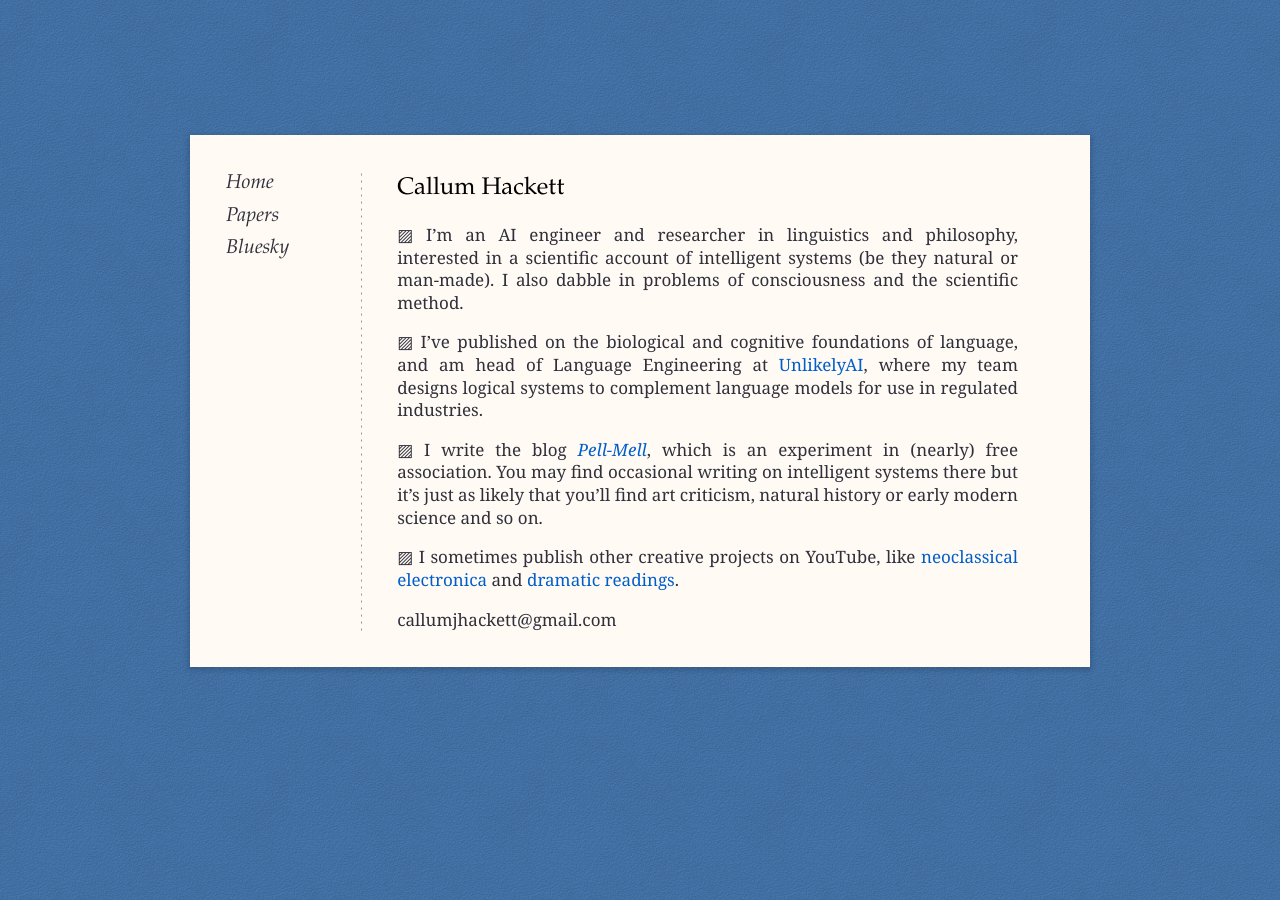
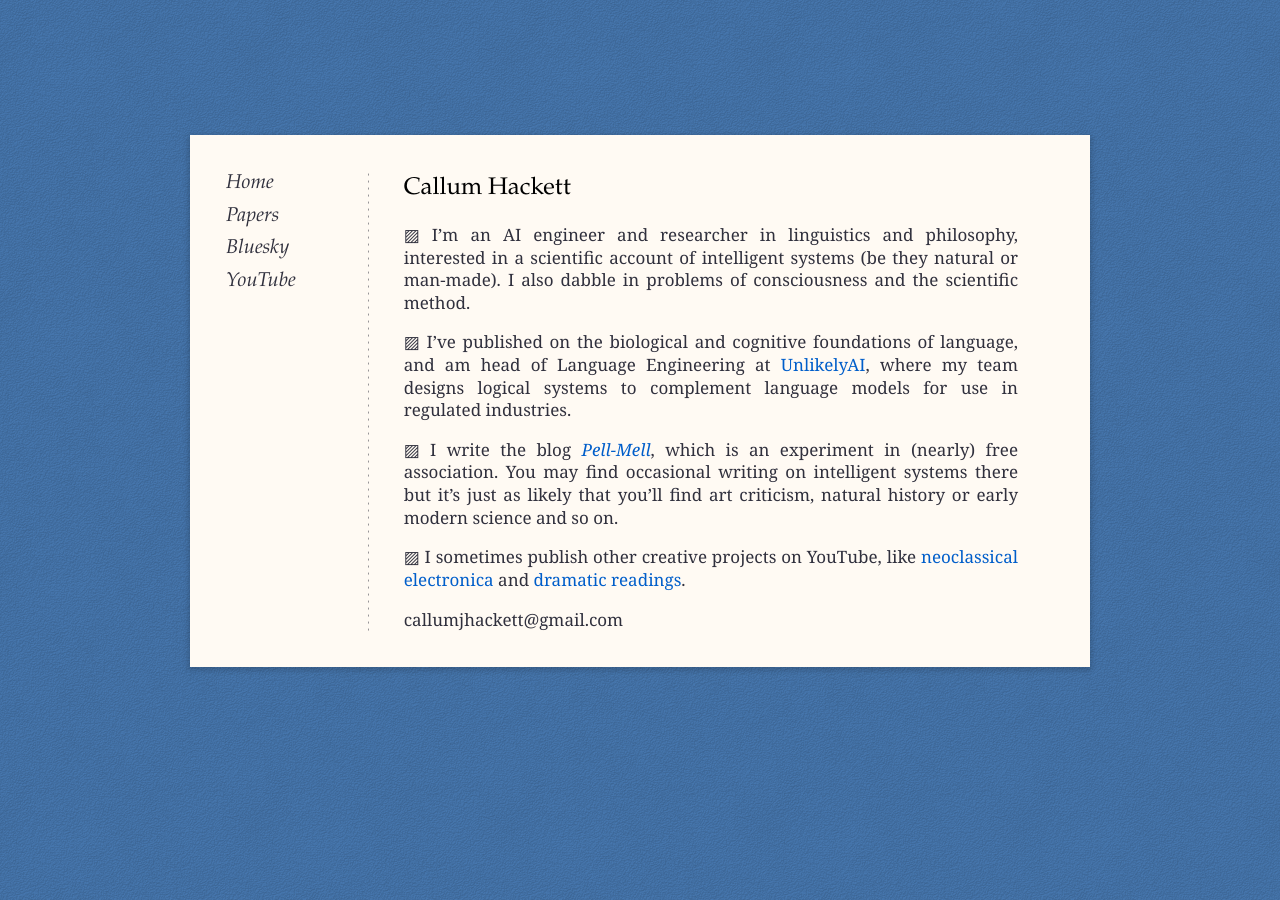
Before and after one commit to callumhackett/callumhackett.github.io, a Jekyll site: the page built from index.md, in a window 1280 px wide. Built offline with Jekyll 4.4.1, drawn with Linux system fonts in a browser that asks for light colours; some web fonts are replaced.

Commit message:
content updates

```diff
--- a/_includes/navigation.html
+++ b/_includes/navigation.html
@@ -2,4 +2,5 @@
     <div><p><a href="/index.html">Home</a></p></div>
     <div><p><a href="/pages/papers.html">Papers</a></p></div>
     <div><p><a href="https://bsky.app/profile/callumhackett.bsky.social" target="blank">Bluesky</a></p></div>
+    <div><p><a href="https://www.youtube.com/@holberg_music/videos" target="blank">YouTube</a></p></div>
 </div>
```
